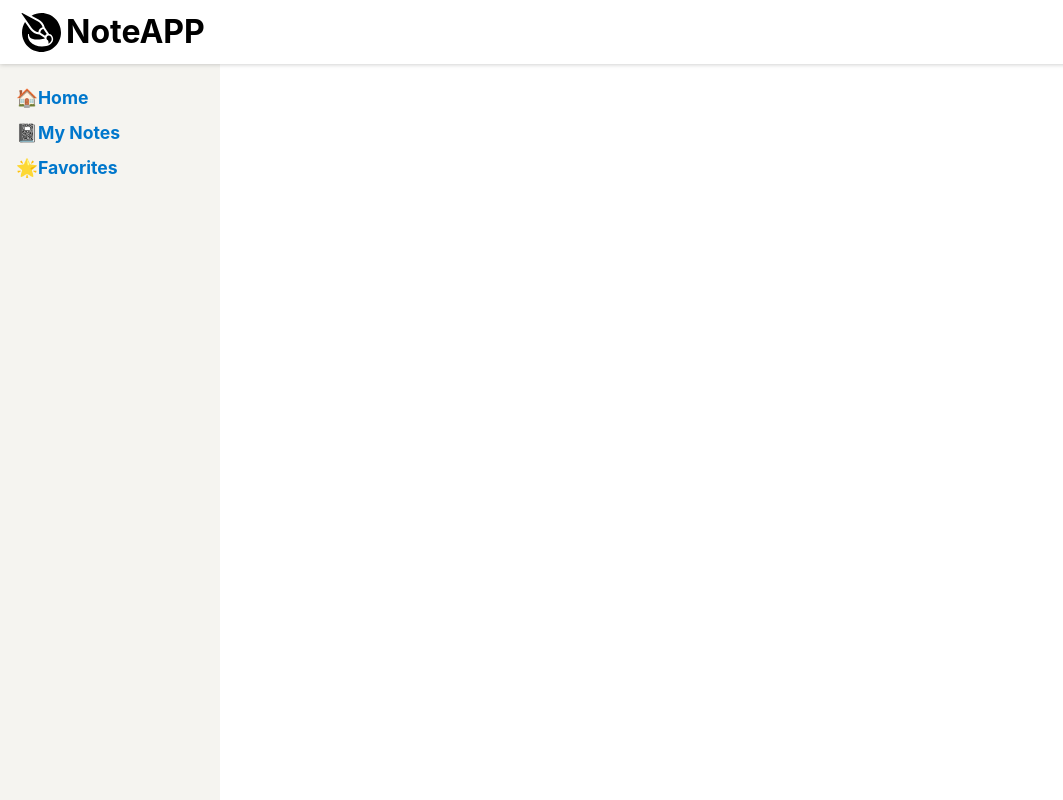
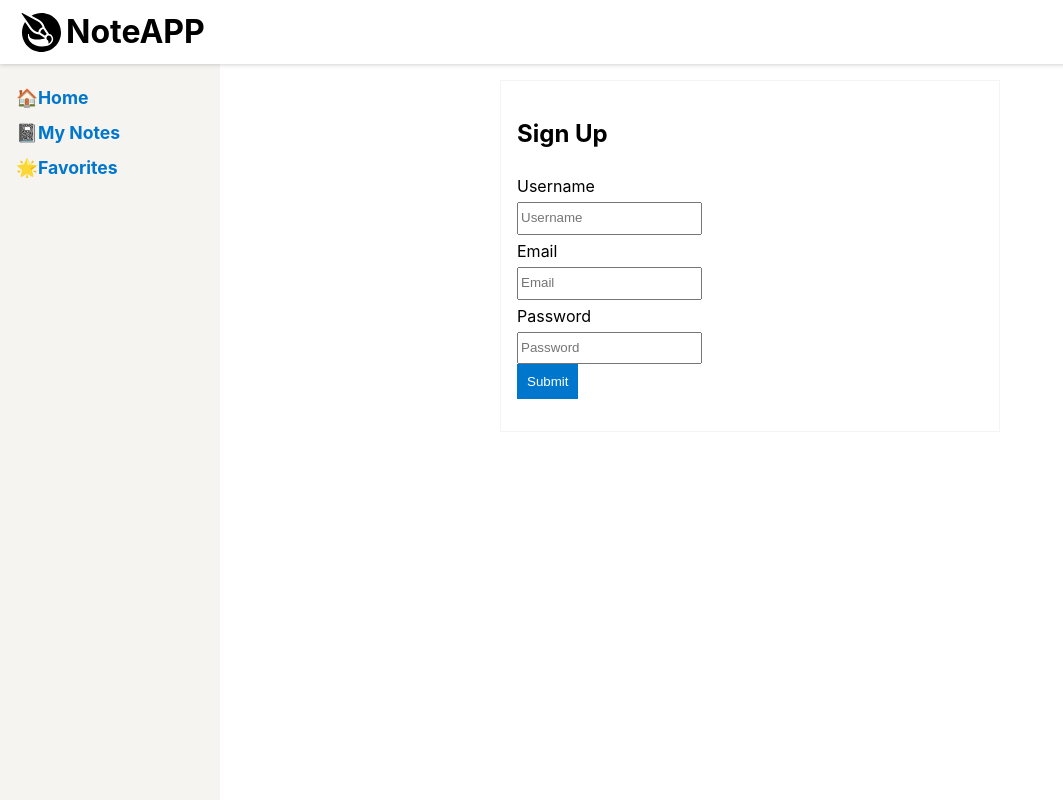
Before and after one commit to majiyaz2/NoteApp, a React (Create React App) app: page /signup in a window 1280 px wide. Shown: the whole page, without its empty margins (0-1063 px from the left). Built offline with nearby package versions, Linux system fonts and the light colour scheme.

Commit message:
Added a sign up page

```diff
--- a/src/pages/home.js
+++ b/src/pages/home.js
@@ -33,7 +33,36 @@ const Home = () => {
 
     if (error) return <p>Error!</p>;
 
-    return <NoteFeed notes={data.noteFeed.notes}/>
+    return (
+        <React.Fragment>
+            <NoteFeed notes={data.noteFeed.notes}/>
+            {data.noteFeed.hasNextPage && (
+                <button onClick={()=>
+                    fetchMore({
+                        variables: {
+                            cursor: data.noteFeed.cursor
+                        },
+                        updateQuery: (previousResult, {fetchMoreResult}) => {
+                            return {
+                                noteFeed: {
+                                    cursor: fetchMoreResult.noteFeed.cursor,
+                                    hasNextPage: fetchMoreResult.noteFeed.hasNextPage,
+                                    notes: [
+                                        ...previousResult.noteFeed.notes,
+                                        ...fetchMoreResult.noteFeed.notes
+                                    ],
+                                    __typename: 'noteFeed'
+                                }
+                            }
+                        }
+                    })
+                }
+                >
+                    Load more
+                    </button>
+            )}
+        </React.Fragment>
+    );
 };
 
 export default Home;
--- a/src/pages/index.js
+++ b/src/pages/index.js
@@ -5,6 +5,7 @@ import MyNotes from "./mynotes";
 import Favorites from "./favourites";
 import Layout from "../components/Layout";
 import NotePage from "./note";
+import SignUp from "./signup";
 
 const Pages = () => {
     return (
@@ -15,6 +16,7 @@ const Pages = () => {
                     <Route  path="/mynotes" element={<MyNotes/>}/>
                     <Route  path="/favorites" element={<Favorites/>}/>
                     <Route  path="/note/:id" element={<NotePage/>}/>
+                    <Route  path="/signup" element={<SignUp/>}/>
                 </Routes>
             </Layout>
         </BrowserRouter>
--- /dev/null
+++ b/src/pages/signup.js
@@ -0,0 +1,61 @@
+import React, {useEffect, useState} from 'react'
+import styled from 'styled-components';
+
+import Button from '../components/Button'
+
+const Wrapper = styled.div`
+    border: 1px solid #f5f4f0;
+    max-width: 500px;
+    padding: 1em;
+    margin: 0 auto;
+
+`
+
+const Form = styled.form`
+    label,
+    input{
+        display: block;
+        line-height: 2em;
+    }
+    input{
+        width 100%
+        margin-bottom: 1em
+    }
+`
+
+export default function SignUp(){
+   const [values, setValues] = useState({
+        username: "",
+        email: "",
+        password: "",
+    });
+    const handleChange=(event)=>{
+        setValues({...values,[event.target.name]: event.target.value})
+            };
+
+    const handleSubmit = (event) => {
+       event.preventDefault();
+        console.log(values);
+      };
+
+    useEffect(() => {
+        document.title = 'Sign Up - NoteApp';
+    });
+
+return(
+        <Wrapper>
+            <h2>Sign Up</h2>
+            <Form
+             onSubmit={handleSubmit}
+            >
+                <label htmlFor='username'>Username</label>
+                <input required type='text' id='username' name='username' placeholder='Username' value={values.username} onChange={handleChange}/>
+                <label htmlFor='email'>Email</label>
+                <input required type='text' id='email' name='email' placeholder='Email' value={values.email} onChange={handleChange}/>
+                <label htmlFor='password'>Password</label>
+                <input required type='password' id='password' name='password' placeholder='Password' value={values.password} onChange={handleChange}/>
+                <Button type='submit' onClick={handleSubmit}>Submit</Button>
+            </Form>
+        </Wrapper>
+    );
+}
```
